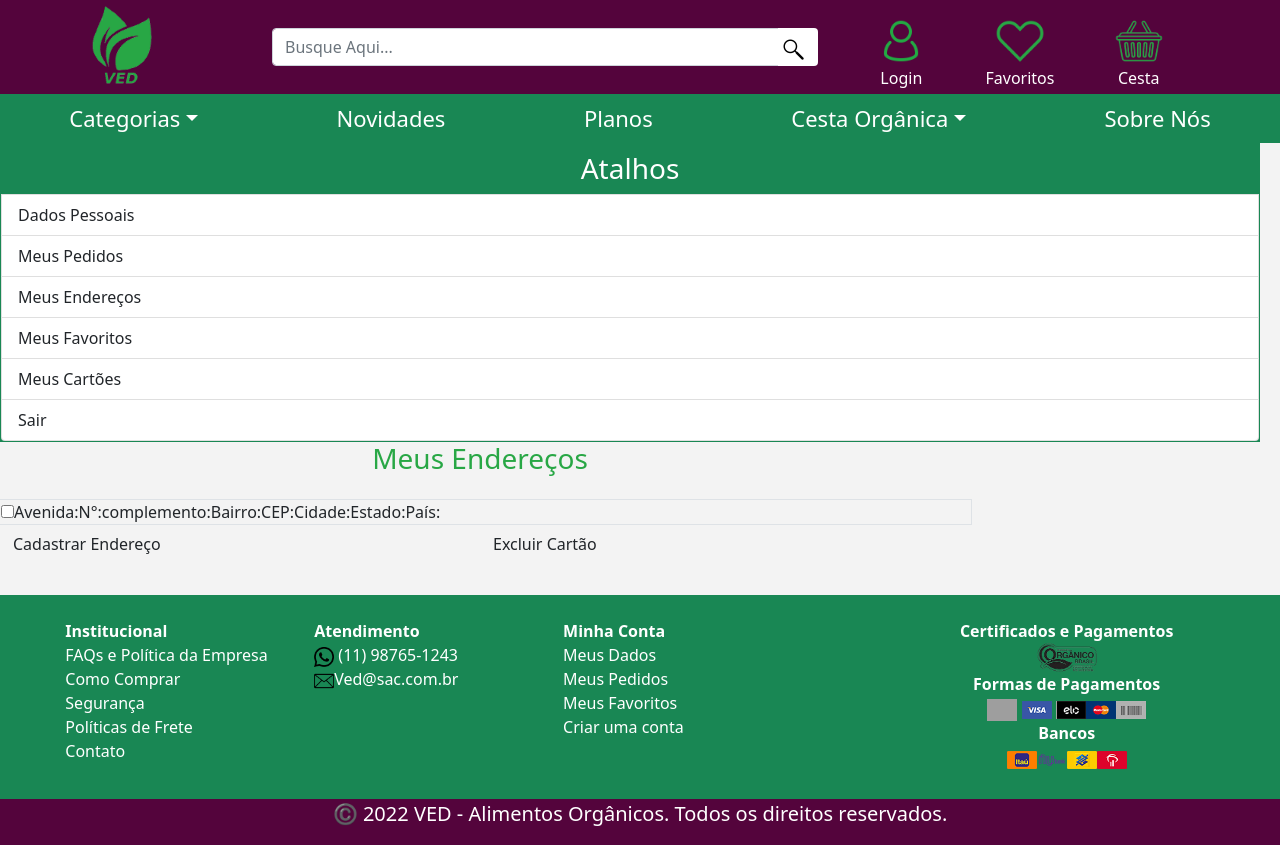
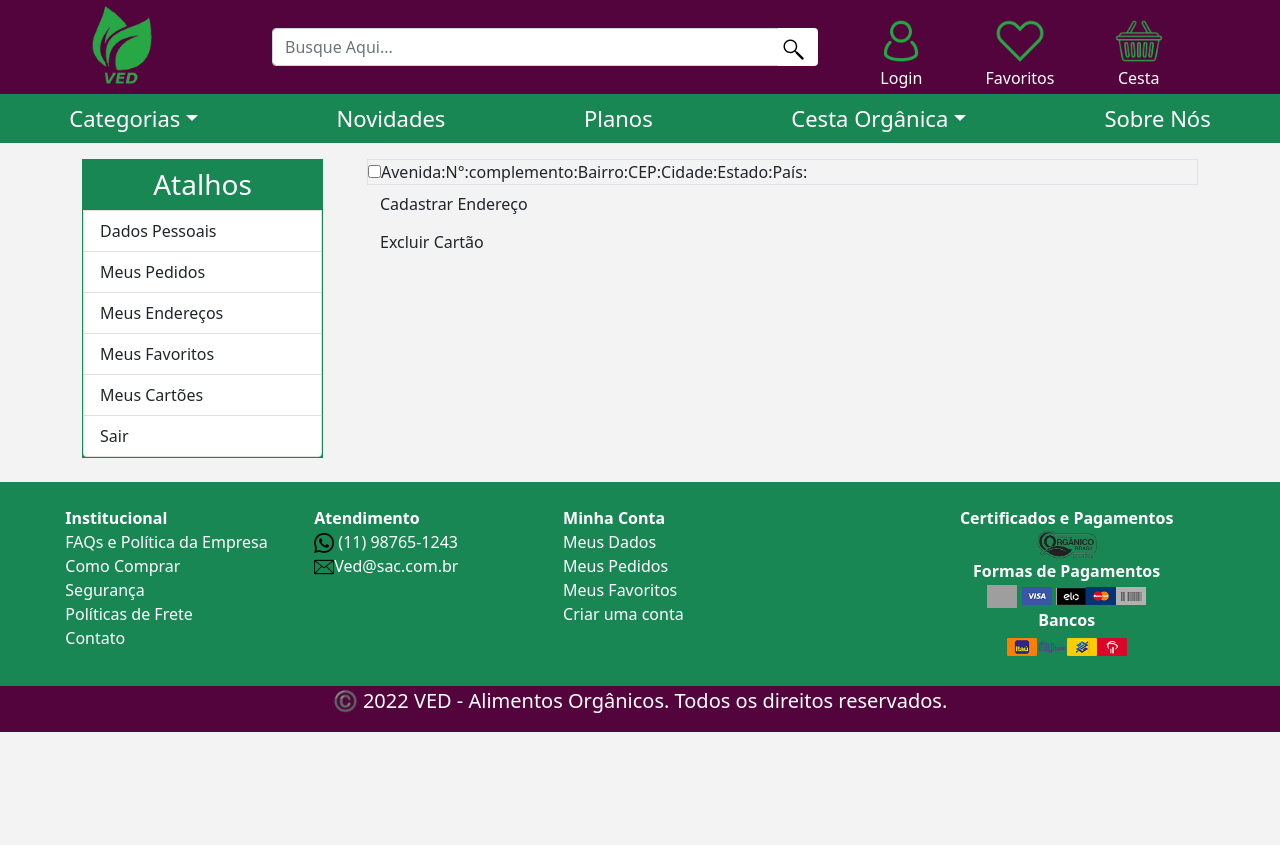
Before and after one commit to PI-RD-Grupo-04/React-Ved, a React (Create React App) app: page /address in a window 1280 px wide. After the commit the page ends 800 px from the top, so only its background shows below. Built offline with nearby package versions, Linux system fonts and the light colour scheme; grey boxes are pictures that could not be loaded; a web font is replaced by a local one.

Commit message:
washington

```diff
--- a/src/pages/address/Address.js
+++ b/src/pages/address/Address.js
@@ -11,18 +11,18 @@ function Address() {
     return (
         <>
             <Header />
+            <div className="container mt-3 mb-4  ">
+                <div className="row ">
+                    <div className="col-2 col-sm-3 ">
                         <CustomerMenu />
-            {/* ************* COMEÇO DIREITA da pagina começo  **********************/}
-            <div className="col-12 col-md-9 order-md-last  mb-3">
-                {/*  inicio pag lado direito Meus Endereços */}
-                <h3 className="text-center title-main">Meus Endereços</h3>
+                    </div>
 
-                <div className="row mb-3 pb-3 pt-3 ">
+
+                    <div class="col-12 col-md-9 order-md-last  mb-3">
                     <AddressInfo />
                     {/*  ************************MODEL PARA CADASTRO DE CARTÃO ********************* */}
 
                     {/*  DIVISÃO DOS BUTTONS */}
-                    <div className="row">
                     {/*  BUTTON DO MODAL */}
                     <div className="col-6">
                         <button type="button" className="btn btn-suport" data-bs-toggle="modal" data-bs-target="#exampleModal">
@@ -34,10 +34,9 @@ function Address() {
                         <button className=" btn btn-delete " type="submit">Excluir Cartão</button>
                     </div>
 
-                    </div>
 
                     {/*  ****************** CAMPO DO MODAL ****************** */}
-
+                </div>
 
 
 
```
Lines whose indentation alone changed are shown as unchanged.
